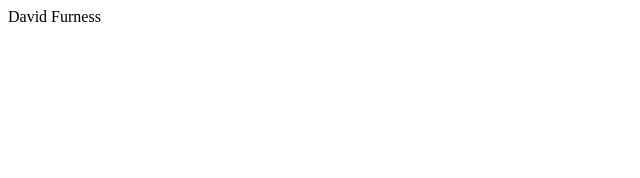
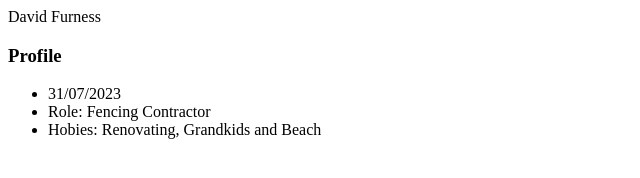
Before and after one commit to davefurness/davefurness.github.io, a plain HTML site: page index.html in a window 1280 px wide. Shown: the whole page, without its empty margins (0-640 px from the left). Drawn offline with Linux system fonts and the light colour scheme.

Commit message:
Update my profile

```diff
--- a/index.html
+++ b/index.html
@@ -1 +1,7 @@
 <h>David Furness</h>
+<h3>Profile</h3>
+<ul>
+    <li>31/07/2023</li>
+    <li>Role: Fencing Contractor</li>
+    <li>Hobies: Renovating, Grandkids and Beach</li>
+</ul>
```
